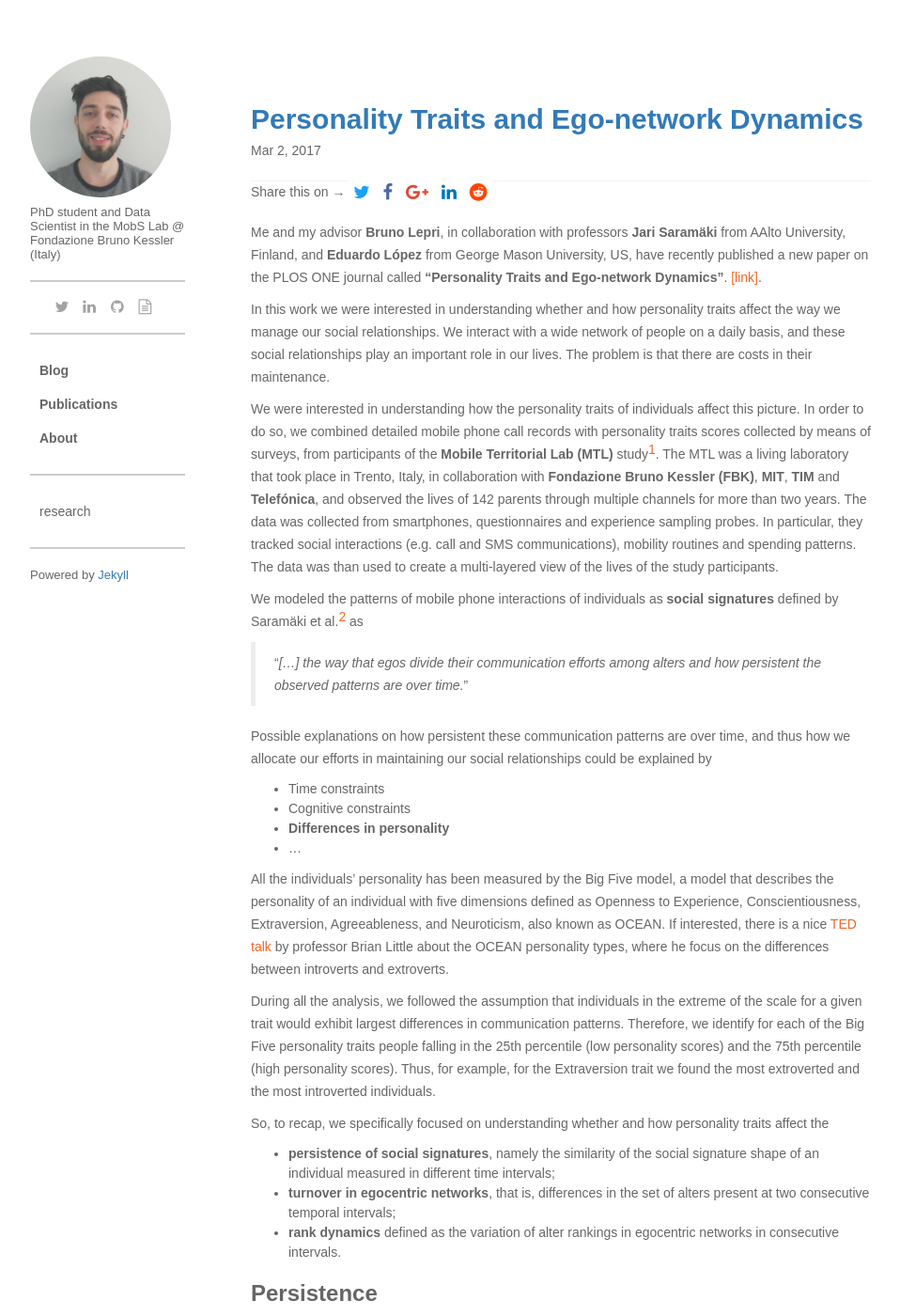
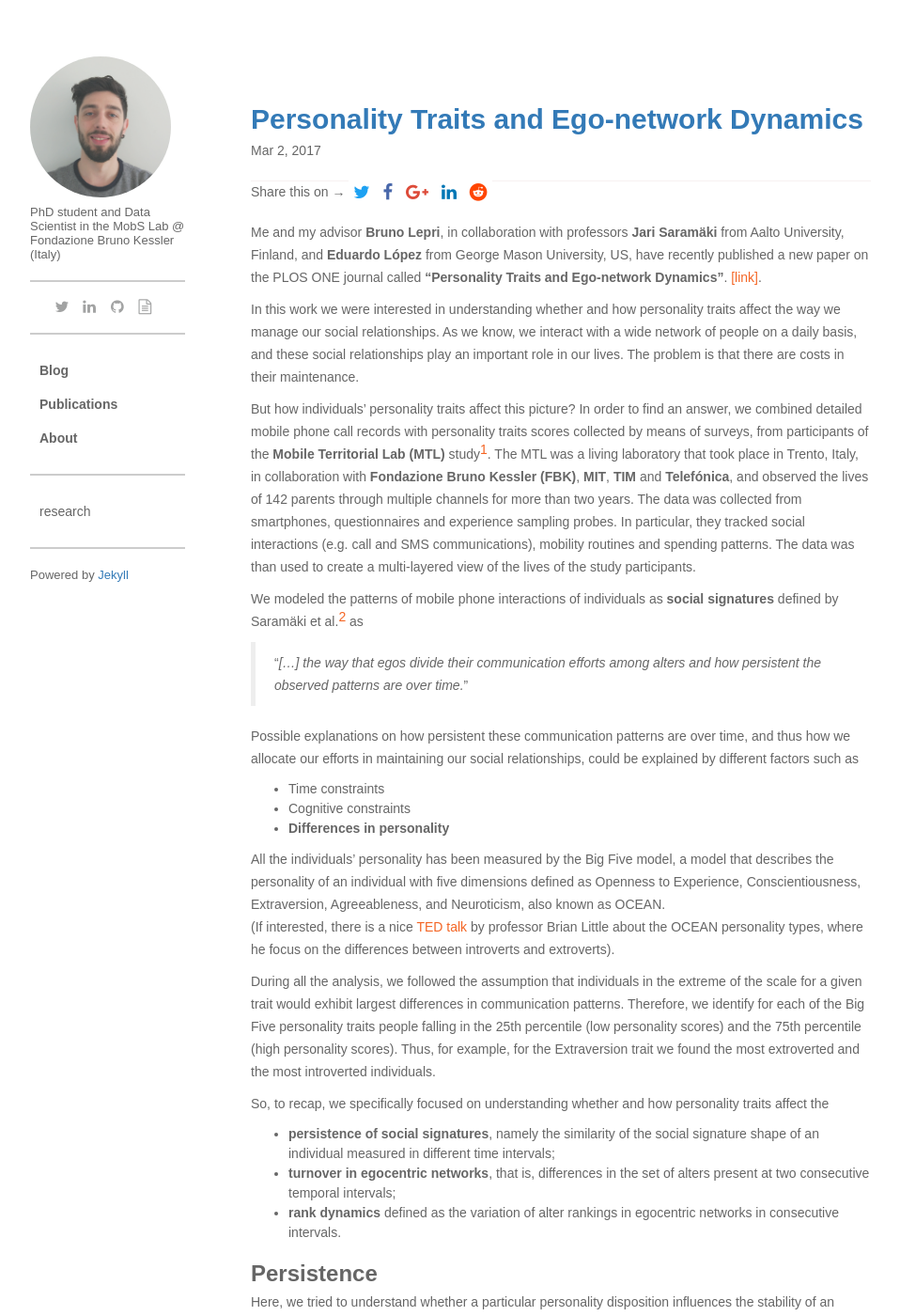
Before and after one commit to scentellegher/scentellegher.github.io, a Jekyll site: the page built from _posts/2017-03-02-personality-and-ego-network.md, in a window 1280 px wide and 1400 px high. Shown: the whole window at 94% size, without its empty margins (143-1101 px from the left). Built offline with Jekyll 4.4.1, drawn with Linux system fonts in a browser that asks for light colours; nearby versions of some CDN libraries; some web fonts are replaced; some of the changed text lies outside the part shown.

Commit message:
minor changes

```diff
--- a/_posts/2017-03-02-personality-and-ego-network.md
+++ b/_posts/2017-03-02-personality-and-ego-network.md
@@ -6,24 +6,23 @@ subtitle: Our latest work on how personality traits affect the way we manage our
 categories: research
 ---
 
-Me and my advisor **Bruno Lepri**, in collaboration with professors **Jari Saramäki** from AAlto University, Finland, and **Eduardo López** from George Mason University, US, have recently published a new paper on the PLOS ONE journal called **"Personality Traits and Ego-network Dynamics"**. [[link]][plos-pers].
+Me and my advisor **Bruno Lepri**, in collaboration with professors **Jari Saramäki** from Aalto University, Finland, and **Eduardo López** from George Mason University, US, have recently published a new paper on the PLOS ONE journal called **"Personality Traits and Ego-network Dynamics"**. [[link]][plos-pers].
 
-In this work we were interested in understanding whether and how personality traits affect the way we manage our social relationships. We interact with a wide network of people on a daily basis, and these social relationships play an important role in our lives. The problem is that there are costs in their maintenance.
+In this work we were interested in understanding whether and how personality traits affect the way we manage our social relationships. As we know, we interact with a wide network of people on a daily basis, and these social relationships play an important role in our lives. The problem is that there are costs in their maintenance.
 
-We were interested in understanding how the personality traits of individuals affect this picture. In order to do so, we combined detailed mobile phone call records with personality traits scores collected by means of surveys, from participants of the **Mobile Territorial Lab (MTL)** study[^1].
+But how individuals' personality traits affect this picture? In order to find an answer, we combined detailed mobile phone call records with personality traits scores collected by means of surveys, from participants of the **Mobile Territorial Lab (MTL)** study[^1].
 The MTL was a living laboratory that took place in Trento, Italy, in collaboration with **Fondazione Bruno Kessler (FBK)**, **MIT**, **TIM** and **Telefónica**, and observed the lives of 142 parents through multiple channels for more than two years. The data was collected from smartphones, questionnaires and experience sampling probes. In particular, they tracked social interactions (e.g. call and SMS communications), mobility routines and spending patterns. The data was than used to create a multi-layered view of the lives of the study participants.
 
 We modeled the patterns of mobile phone interactions of individuals as **social signatures** defined by Saramäki et al.[^2] as
 > "*[...] the way that egos divide their communication efforts among alters and how persistent the observed patterns are over time.*"
 
-Possible explanations on how persistent these communication patterns are over time, and thus how we allocate our efforts in maintaining our social relationships could be explained by
+Possible explanations on how persistent these communication patterns are over time, and thus how we allocate our efforts in maintaining our social relationships, could be explained by different factors such as
 * Time constraints
 * Cognitive constraints
 * **Differences in personality**
-* ...
 
-All the individuals' personality has been measured by the Big Five model, a model that describes the personality of an individual with five dimensions defined as Openness to Experience, Conscientiousness, Extraversion, Agreeableness, and Neuroticism, also known as OCEAN.
-If interested, there is a nice [TED talk][ted-little] by professor Brian Little about the OCEAN personality types, where he focus on the differences between introverts and extroverts.
+All the individuals' personality has been measured by the Big Five model, a model that describes the personality of an individual with five dimensions defined as Openness to Experience, Conscientiousness, Extraversion, Agreeableness, and Neuroticism, also known as OCEAN.\\
+(If interested, there is a nice [TED talk][ted-little] by professor Brian Little about the OCEAN personality types, where he focus on the differences between introverts and extroverts).
 
 During all the analysis, we followed the assumption that individuals in the extreme of the scale for a given trait would exhibit largest differences in communication patterns. Therefore, we identify for each of the Big Five personality traits people falling in the 25th percentile (low personality scores) and the 75th percentile (high personality scores). Thus, for example, for the Extraversion trait we found the most extroverted and the most introverted individuals.
 
@@ -62,7 +61,7 @@ The resulting matrix now contains the alters rank dynamics represented as probab
 Fig 2. shows the transition matrix of the entire population under study. We can clearly see that for the top ranks, the probability mass is clearly concentrated on the diagonal, meaning that the top ranks are more stable.  This is expected, since people in the top positions of the network are the people that a particular ego contacts
 more frequently, such as for example family members, and these relationships are expected to be more close and stable.
 
-Adding the personality traits dimension, it seems that **people that show a higher disposition to curiosity and willingness to experiment new things tend to be less stable** regarding the set of alters that they communicate with with respect their counterpart. We have similar results with the Agreeableness personality trait where **agreeable people tend to have a  higher spread, namely larger rank dynamics with respect their counterpart**.
+Adding the personality traits dimension, it seems that **people that show a higher disposition to curiosity and willingness to experiment new things tend to be less stable** regarding the set of alters that they communicate with, as compared to their counterpart. We have similar results with the Agreeableness personality trait, where **agreeable people tend to have a  higher spread, namely larger rank dynamics with respect their counterpart**.
 
 
 {% include image.html
```
Also changed, not shown: other parts of _posts/2017-03-02-personality-and-ego-network.md (+2 -2 lines), 3 other files.
